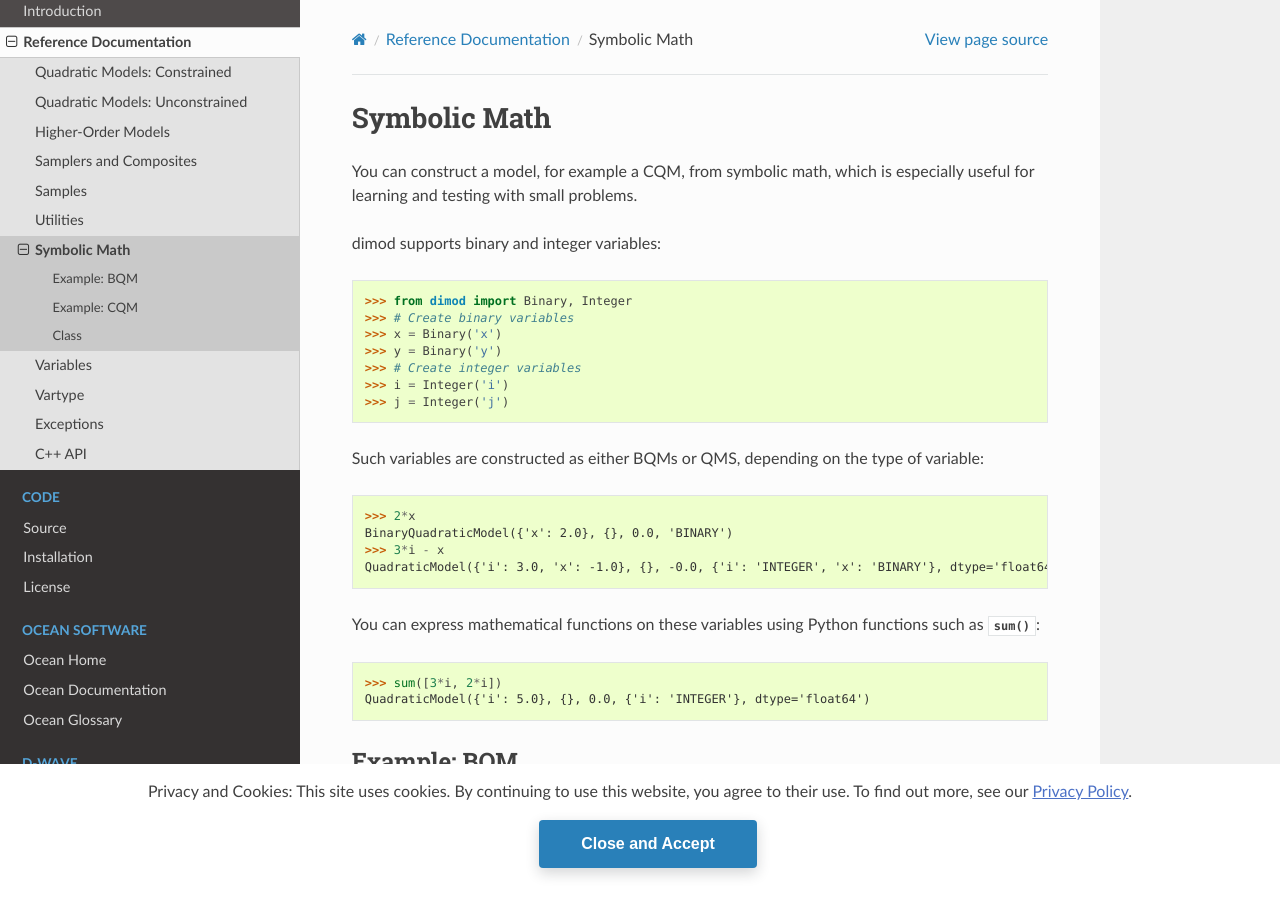
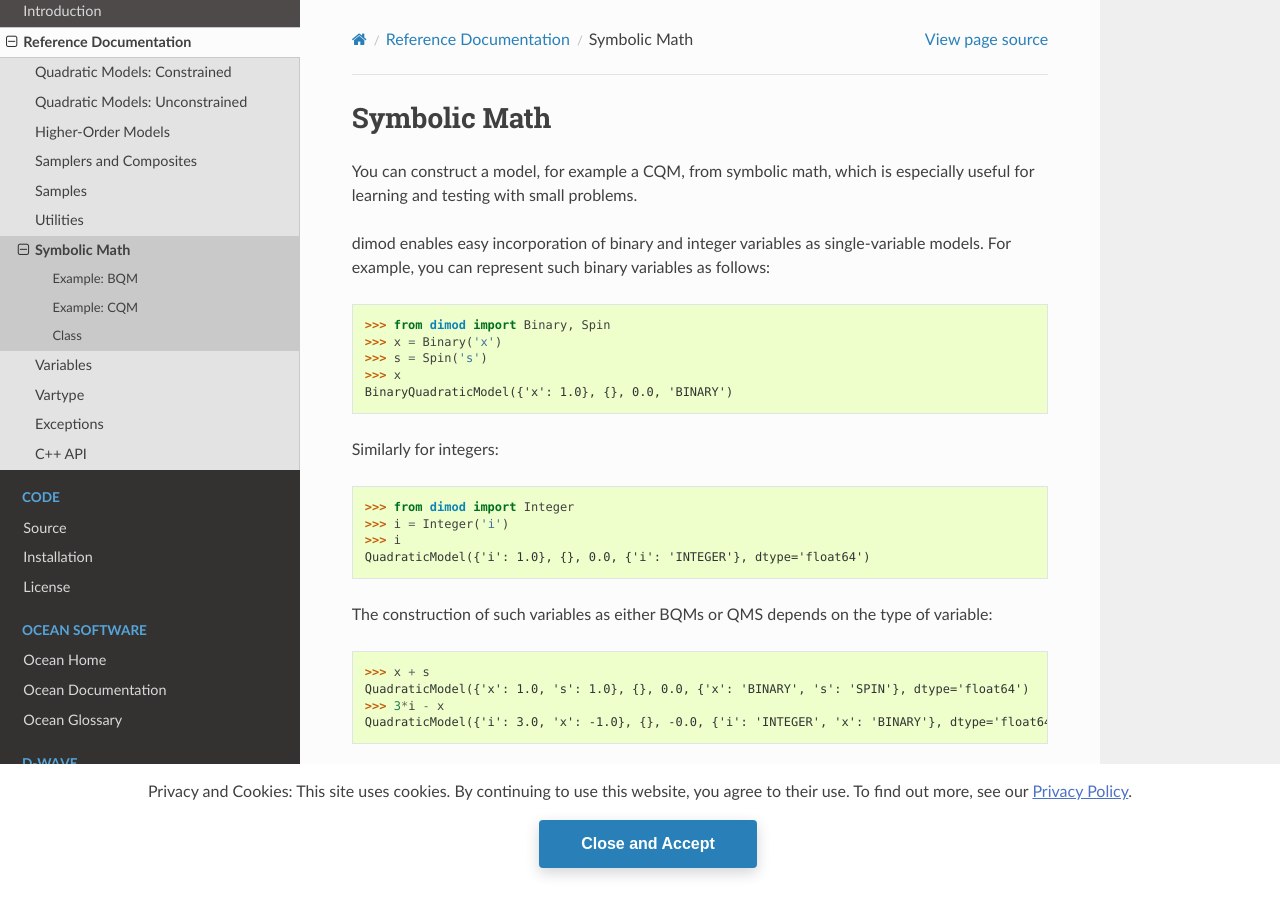
Before and after one commit to dwavesystems/dimod, a Sphinx documentation site: the page built from docs/reference/symbolic.rst, in a window 1280 px wide and 900 px high. Built offline with Sphinx 7.4.7 and the Read the Docs theme 2.0.0, drawn with Linux system fonts in a browser that asks for light colours; the version number is read from the project's files by our own code.

Commit message:
Implement review comments from @arcondello

```diff
--- a/docs/reference/symbolic.rst
+++ b/docs/reference/symbolic.rst
@@ -8,21 +8,27 @@ Symbolic Math
 You can construct a model, for example a CQM, from symbolic math, which is especially
 useful for learning and testing with small problems.
 
-dimod supports binary and integer variables:
+dimod enables easy incorporation of binary and integer variables as single-variable
+models. For example, you can represent such binary variables as follows:
 
->>> from dimod import Binary, Integer
->>> # Create binary variables
+>>> from dimod import Binary, Spin
 >>> x = Binary('x')
->>> y = Binary('y')
->>> # Create integer variables
+>>> s = Spin('s')
+>>> x
+BinaryQuadraticModel({'x': 1.0}, {}, 0.0, 'BINARY')
+
+Similarly for integers:
+
+>>> from dimod import Integer
 >>> i = Integer('i')
->>> j = Integer('j')
+>>> i
+QuadraticModel({'i': 1.0}, {}, 0.0, {'i': 'INTEGER'}, dtype='float64')
 
-Such variables are constructed as either BQMs or QMS, depending on the type of
+The construction of such variables as either BQMs or QMS depends on the type of
 variable:
 
->>> 2*x
-BinaryQuadraticModel({'x': 2.0}, {}, 0.0, 'BINARY')
+>>> x + s
+QuadraticModel({'x': 1.0, 's': 1.0}, {}, 0.0, {'x': 'BINARY', 's': 'SPIN'}, dtype='float64')
 >>> 3*i - x
 QuadraticModel({'i': 3.0, 'x': -1.0}, {}, -0.0, {'i': 'INTEGER', 'x': 'BINARY'}, dtype='float64')
 
```
